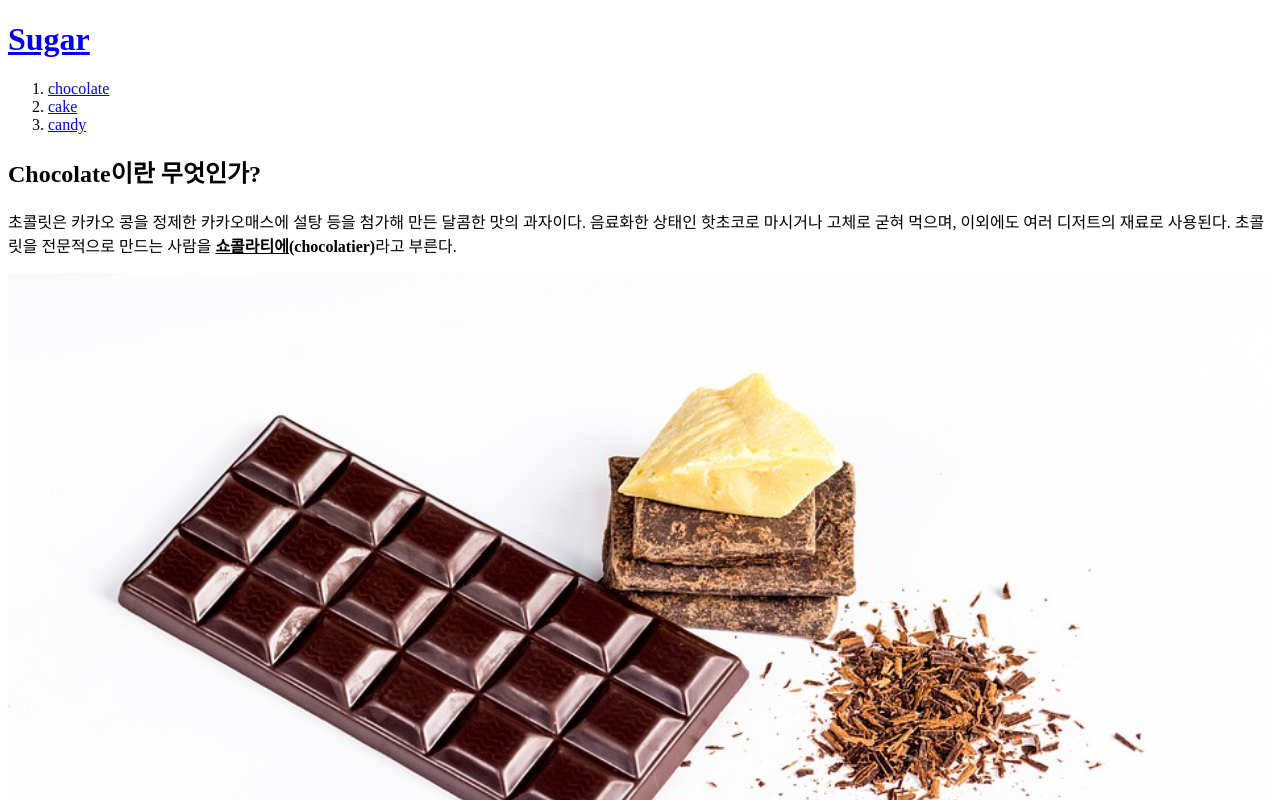
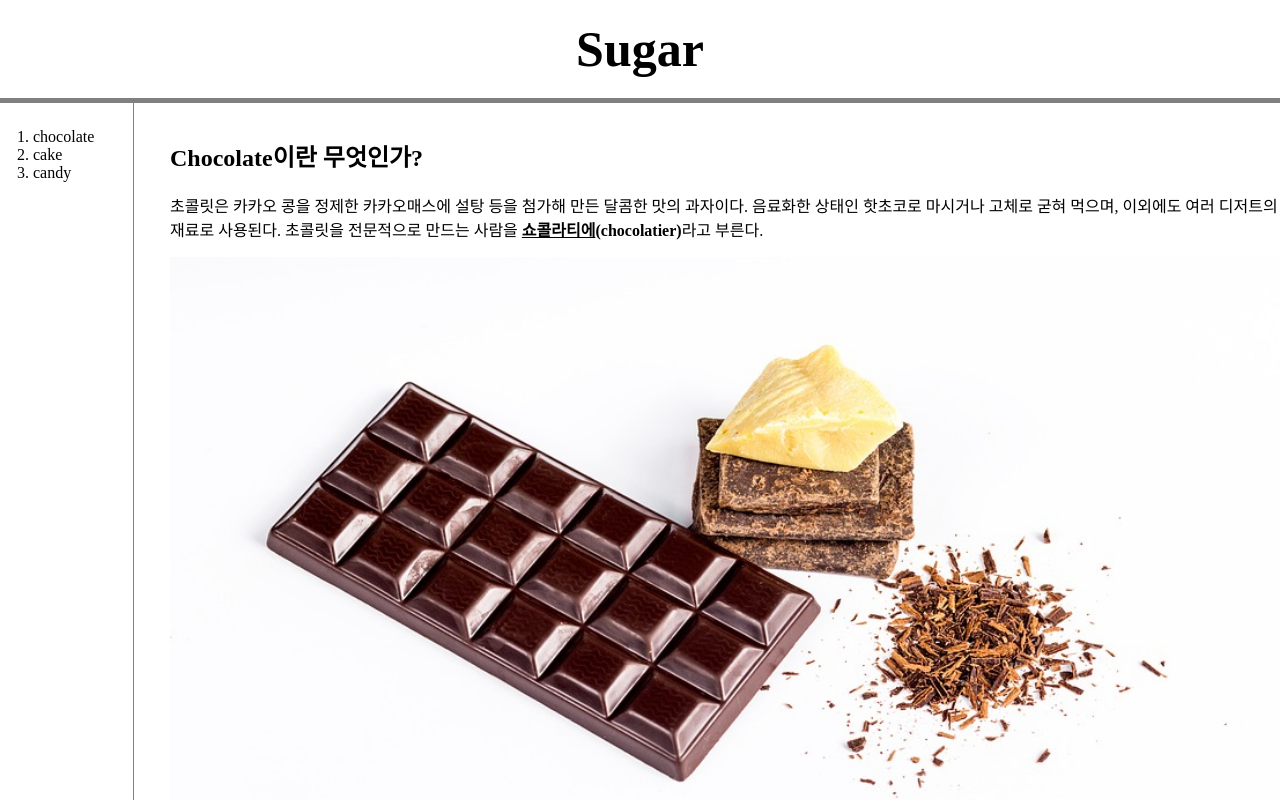
Before and after one commit to kkkhjin/web1, a plain HTML site: page 1.html in a window 1280 px wide. Shown: the top 800 px of the page. Drawn offline with Linux system fonts and the light colour scheme.

Commit message:
second version

```diff
--- a/1.html
+++ b/1.html
@@ -3,19 +3,79 @@
 <head>
 <title>Chocolate - 나무위키</title>
 <meta charset="utf-8">
+<style>
+    body{
+        margin:0;
+    }
+    a {
+        color:black;
+        text-decoration: none;
+    }
+    .saw {
+        color:gray;
+    }
+    #active{
+        color:red;
+    }
+    h1 {
+        font-size:50px;
+        text-align:center;
+        border-bottom:5px solid gray;
+        margin:0;
+        padding:20px;
+    }
+    #grid ol{
+        border-right:1px solid gray;
+        width:100px;
+        margin:0%;
+        padding-left:33px;
+        padding-top: 25px;
+    }
+    #article {
+        padding-left: 20px;
+        padding-top: 15px;
+    }
+    #grid {
+        display:grid;
+        grid-template-columns: 150px 1fr;
+    }
+    @media(max-width:740px){
+        #grid ol {
+            border-right: none;
+        }
+        #grid{
+            display:block;
+        }
+    }
+</style>
 </head>
 <body>
 <h1><a href="index.html">Sugar</a></h1>
+<div id="grid">
     <ol>
         <li><a href="1.html">chocolate</a></li>
         <li><a href="2.html">cake</a></li>
         <li><a href="3.html">candy</a></li>
     </ol>
+    <!--
+    <h1><a href="index.html"><font color="red">Sugar</font></a></h1>
+    <ol>
+        <li><a href="1.html"><font color="red">chocolate</font></a></li>
+        <li><a href="2.html"><font color="red">cake</font></a></li>
+        <li><a href="3.html"><font color="red">candy</font></a></li>
+    </ol>
+    -->
+    <div id="article">
         <h2>Chocolate이란 무엇인가?</h2>
         <p>초콜릿은 카카오 콩을 정제한 카카오매스에 설탕 등을 첨가해 만든 달콤한 맛의 과자이다. 음료화한 상태인 핫초코로 마시거나 고체로 굳혀 먹으며, 이외에도 여러 디저트의 재료로 사용된다. 초콜릿을 전문적으로 만드는 사람을 <strong><u>쇼콜라티에</u>(chocolatier)</strong>라고 부른다.</p>
         <img src="chocolate.jfif" width="100%"">
         <p style="margin: top 45px;">'초콜릿(Chocolate)'이란 이름 자체는 멕시코 메시카 족이 카카오 빈과 고추로 만든 음료인 나후아틀어로 쓴 물을 뜻하는 쇼콜라틀(Xocolatl)에서 유래됐다. 쇼콜라틀은 지금도 멕시코에서 먹어볼 순 있지만, 매우 쓰니 부디 신중히 맛을 보도록 하자.<br><br>
         초콜릿의 원료인 카카오의 원산지는 남아메리카의 아마존 강 유역과 베네수엘라의 오리노코강 유역으로 일컬어진다. 현재도 베네수엘라에서 생산되는 카카오는 최상품으로 취급되고, 베네수엘라 자체도 석유채굴이 시작되기 이전에는 농업으로 먹고살던 국가였다. 그렇지만 석유채굴과 이후의 이촌향도 현상, 상당수의 토지를 목축지로 사용되고있기 때문에 현대 베네수엘라/경제에서 농업이 차지하는 비중이 매우 낮은 편이다.</p>
+        <p>
+            <iframe width="560" height="315" src="https://www.youtube.com/embed/igzAhozJqv0?start=4" title="YouTube video player" frameborder="0" allow="accelerometer; autoplay; clipboard-write; encrypted-media; gyroscope; picture-in-picture" allowfullscreen></iframe>
+        </p>
         <p><a href="https://namu.wiki/w/%EC%B4%88%EC%BD%9C%EB%A6%BF">출처 - 나무위키</a></p>
+    </div>
+</div>
 </body>
 </html>
```
Also changed, not shown: 2.html (+43 -1 lines), 3.html (+42 -0 lines), index.html (+20 -6 lines). Lines whose indentation alone changed are shown as unchanged.
